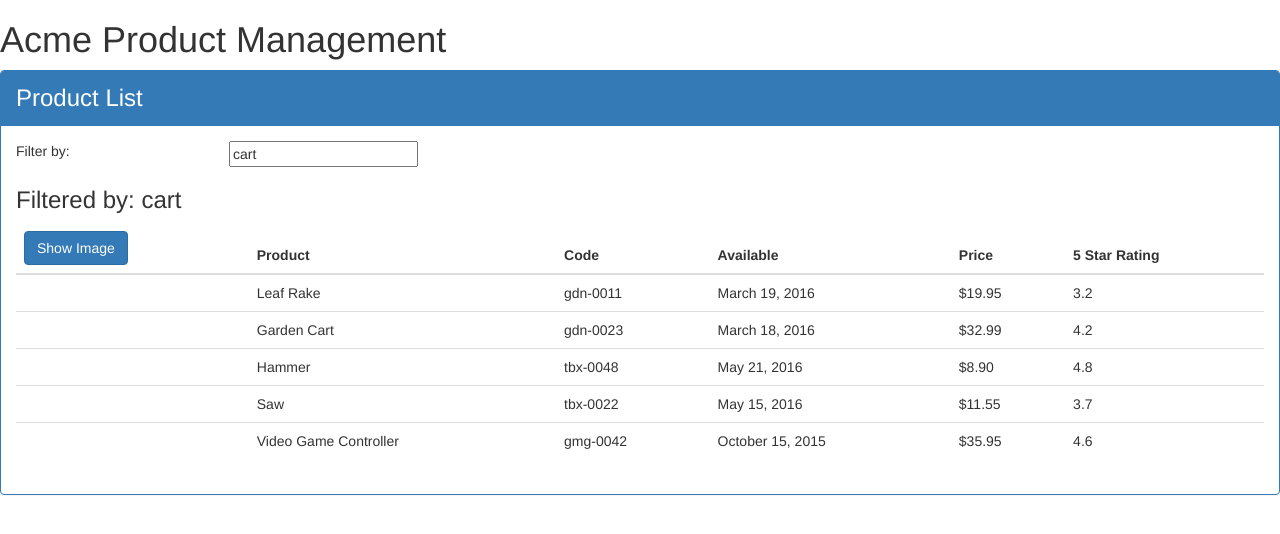
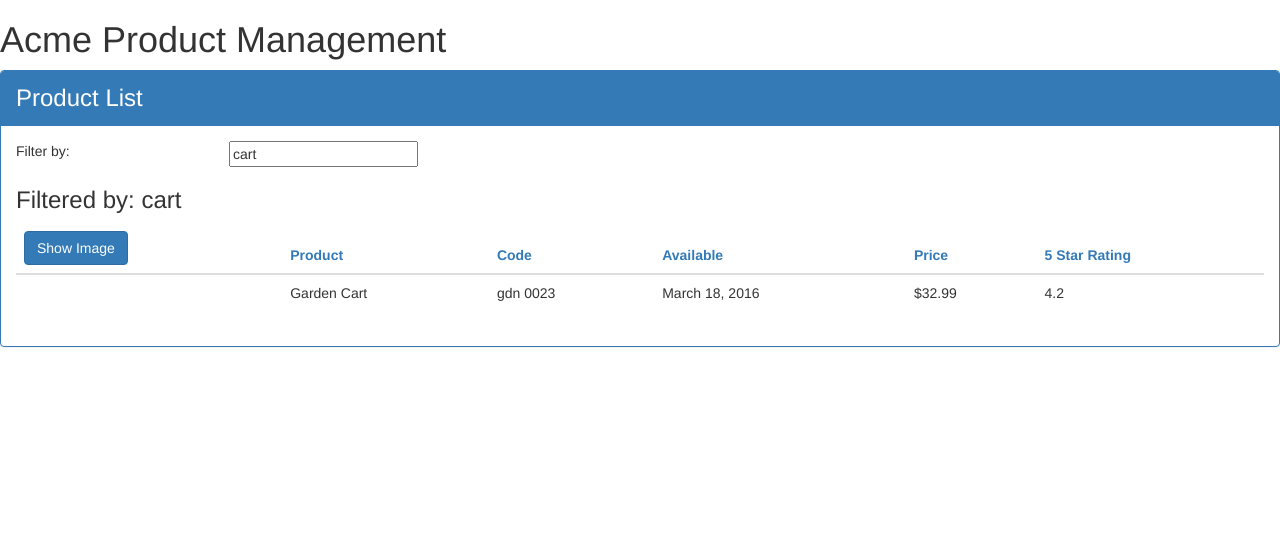
Before and after one commit to Thashin/Angular-GettingStarted, an Angular app in the folder APM/: page / in a window 1280 px wide. Shown: the top 534 px of the page. Built offline with nearby package versions, Linux system fonts and the light colour scheme.

Commit message:
More on Components

```diff
--- a/APM/src/app/app.module.ts
+++ b/APM/src/app/app.module.ts
@@ -4,6 +4,7 @@
 import { AppComponent } from './app.component';
 import {ProductListComponent} from './products/product-list.component';
 import {FormsModule} from '@angular/forms';
+import {ConvertToSpacesPipe} from './shared/convert-to-spaces.pipe';
 
 @NgModule({
   imports: [
@@ -12,7 +13,8 @@
   ],
   declarations: [
     AppComponent,
-    ProductListComponent
+    ProductListComponent,
+    ConvertToSpacesPipe
   ],
   providers: [],
   bootstrap: [AppComponent]
--- /dev/null
+++ b/APM/src/app/products/product-list.component.css
@@ -0,0 +1,3 @@
+thead{
+  color: #337AB7;
+}
--- a/APM/src/app/products/product-list.component.html
+++ b/APM/src/app/products/product-list.component.html
@@ -31,7 +31,7 @@
         </tr>
         </thead>
         <tbody>
-<tr *ngFor='let product of products'>
+<tr *ngFor='let product of filteredProducts'>
   <td ><img *ngIf='showImage'
             [src] = 'product.imageUrl'
            [title]='product.productName'
@@ -39,7 +39,7 @@
            [style.margin.px]='imageMargin'
   /> </td>
   <td>{{ product.productName}}</td>
-  <td>{{ product.productCode | lowercase}}</td>
+  <td>{{ product.productCode | lowercase | convertToSpaces: '-'}}</td>
   <td>{{ product.releaseDate}}</td>
   <td>{{ product.price | currency: 'USD':true:'1.2-2' }}</td>
   <td>{{ product.starRating}}</td>
--- a/APM/src/app/products/product-list.component.ts
+++ b/APM/src/app/products/product-list.component.ts
@@ -1,17 +1,28 @@
-import {Component} from '@angular/core';
+import {Component, OnInit} from '@angular/core';
+import {IProduct} from './product';
 
 @Component({
   selector: 'pm-products',
-  templateUrl: './product-list.component.html'
+  templateUrl: './product-list.component.html',
+  styleUrls: ['./product-list.component.css']
 })
 
-export class ProductListComponent {
+export class ProductListComponent implements OnInit{
   pageTitle: string = 'Product List';
   imageWidth: number = 50;
   imageMargin: number = 2;
   showImage: boolean = false;
-  listFilter: string = 'cart'
-  products: any[] = [
+  filteredProducts: IProduct[];
+  _listFilter: string ;
+  get listFilter(): string {
+    return this._listFilter;
+  }
+  set listFilter(value:string) {
+    this._listFilter = value;
+    this.filteredProducts = this.listFilter ? this.performFilter(this.listFilter) :this.products;
+  }
+
+  products: IProduct[] = [
     {
       "productId": 1,
       "productName": "Leaf Rake",
@@ -63,8 +74,20 @@
       "imageUrl": "http://openclipart.org/image/300px/svg_to_png/120337/xbox-controller_01.png"
     }
   ];
-
+  constructor() {
+    this.filteredProducts = this.products;
+    this.listFilter = 'cart';
+  }
   toggleImage(): void {
     this.showImage = !this.showImage;
   }
+
+  ngOnInit(): void {
+    console.log('isOnInit');
+  }
+
+  performFilter(filterBy: string ): IProduct[] {
+    filterBy = filterBy.toLocaleLowerCase();
+    return this.products.filter((product: IProduct ) => product.productName.toLocaleLowerCase().indexOf(filterBy) !== -1);
+  }
 }
--- /dev/null
+++ b/APM/src/app/products/product.ts
@@ -0,0 +1,10 @@
+export interface IProduct {
+  productId: number;
+  productName: string;
+  productCode: string;
+  releaseDate: string;
+  description: string;
+  price: number;
+  starRating: number;
+  imageUrl: string;
+}
--- /dev/null
+++ b/APM/src/app/shared/convert-to-spaces.pipe.ts
@@ -0,0 +1,13 @@
+import {Pipe, PipeTransform} from '@angular/core';
+
+@Pipe({
+  name: 'convertToSpaces'
+})
+
+export class ConvertToSpacesPipe implements PipeTransform{
+
+  transform(value: string, character: string): string {
+    return value.replace(character,' ');
+  }
+
+}
```
